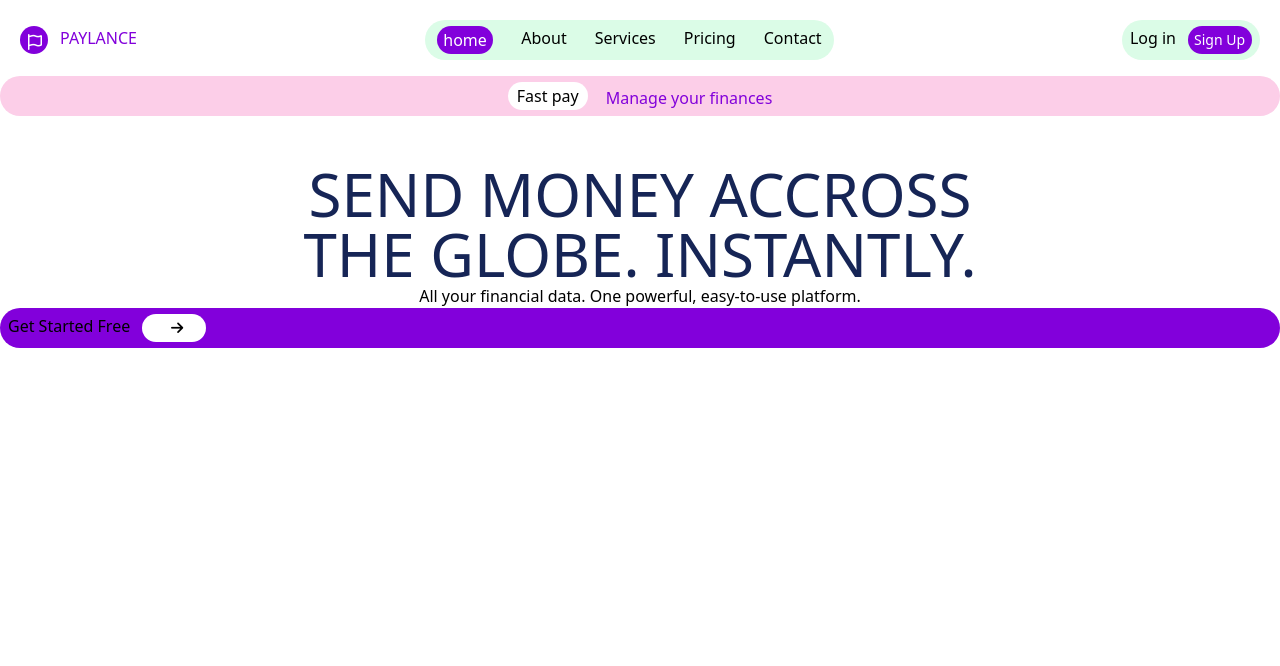
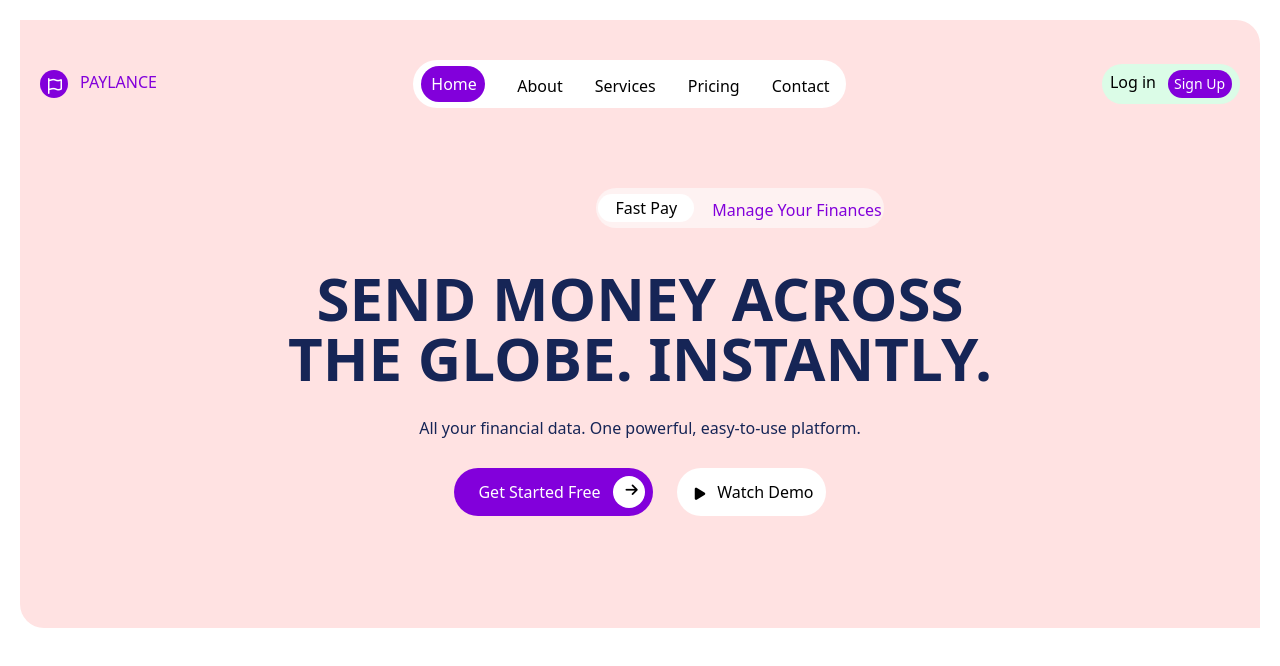
Before and after one commit to terhemeniorwua-png/finTech, a website: page index.html in a window 1280 px wide. Drawn offline with Linux system fonts and the light colour scheme.

Commit message:
Add hero design

```diff
--- a/index.html
+++ b/index.html
@@ -10,9 +10,10 @@
 </head>
 
 <body>
+  <section class="bg-red-100 m-5 rounded-tr-3xl rounded-bl-3xl">
 
     <!-- header -->
-  <header>
+    <header class="pt-5">
 
       <div class="m-5 flex justify-between items-center">
 
@@ -26,10 +27,11 @@
 
         <!-- navigation -->
 
-      <ul class="flex gap-7 bg-green-100 h-10 pl-3 pr-3 rounded-4xl pt-1.5">
+        <ul class="flex items-center gap-8 bg-white h-12 pl-2 pr-2 rounded-4xl pt-1">
           <a href="#">
-          <li class="bg-purple-700 w-14 h-7 pl-1.5 pt-0.5 rounded-4xl text-white">home</li>
+            <li class="bg-purple-700 w-16 h-9 pl-2.5 pt-1.5 mb-1 rounded-4xl text-white">Home</li>
           </a>
+
           <a href="#">
             <li>About</li>
           </a>
@@ -40,8 +42,9 @@
             <li>Pricing</li>
           </a>
           <a href="#">
-          <li>Contact</li>
+            <li class="pr-2">Contact</li>
           </a>
+
         </ul>
 
 
@@ -56,36 +59,48 @@
 
     </header>
 
-  <!-- hero main -->
     <main>
+      <!-- hero section-->
 
       <div class="text-center">
-      <div class=" rounded-4xl gap-3 h-10 -mt-1 flex justify-center items-center bg-pink-200">
-        <h3 class="rounded-4xl h-7 bg-white w-20 pt-0.5">Fast pay</h3>
+        <div
+          class="w-72 rounded-4xl gap-3 h-10 mt-20 flex justify-center items-center bg-red-50 relative left-72 ml-72">
+          <h3 class="rounded-4xl h-7 bg-white w-24 pt-0.5">Fast Pay</h3>
           <span class="text-purple-700 h-7 pt-1 pl-1.5 rounded-4xl">
-          <h3>Manage your finances</h3>
+            <h3>Manage Your Finances</h3>
           </span>
         </div>
 
         <div>
-      <h1 class="text-6xl text-blue-950 font-medium mt-12 " > SEND MONEY ACCROSS <br> THE GLOBE. INSTANTLY.</h1>
+          <h1 class="text-6xl text-blue-950 font-bold mt-10 "> SEND MONEY ACROSS <br> THE GLOBE. INSTANTLY.</h1>
 
-      <P>All your financial data. One powerful, easy-to-use platform.</P>
+          <P class="text-blue-950 mt-7 mb-7 font-medium "> All your financial data. One powerful, easy-to-use platform.
+          </P>
         </div>
 
-      <div>
+        <div class="flex justify-center items-center gap-6 pb-28">
 
-        <div class="bg-purple-700 flex rounded-4xl gap-3 h-10 pl-2 pt-1.5 pr-2">
-          <h3>Get Started Free</h3>
-          <span class=" bg-white h-7 w-16 pt-1 pl-1.5 text-sm  rounded-4xl">
+          <div class="bg-purple-700 flex rounded-4xl gap-3 h-12 pl-2 pt-2 pr-2">
+            <h3 class="text-white ml-4 pt-1 font-medium">Get Started Free</h3>
+            <span class=" bg-white h-8 w-8 pt-1 pl-1.5 text-sm  rounded-4xl">
               <i class="fa-solid fa-arrow-right"></i>
+            </span>
+          </div>
+
+          <div class=" bg-white flex rounded-4xl gap-3 h-12 pl-3 pt-3 pr-3">
+
+            <span class=" pt-1 pl-1.5 text-sm  rounded-4xl">
+              <i class="fa-solid fa-play"></i>
+            </span>
+
+            <h3 class="font-medium">Watch Demo</h3>
           </div>
 
 
         </div>
 
       </div>
-
+  </section>
   </main>
 
 </body>
```
Also changed, not shown: src/output.css. Lines whose indentation alone changed are shown as unchanged.
